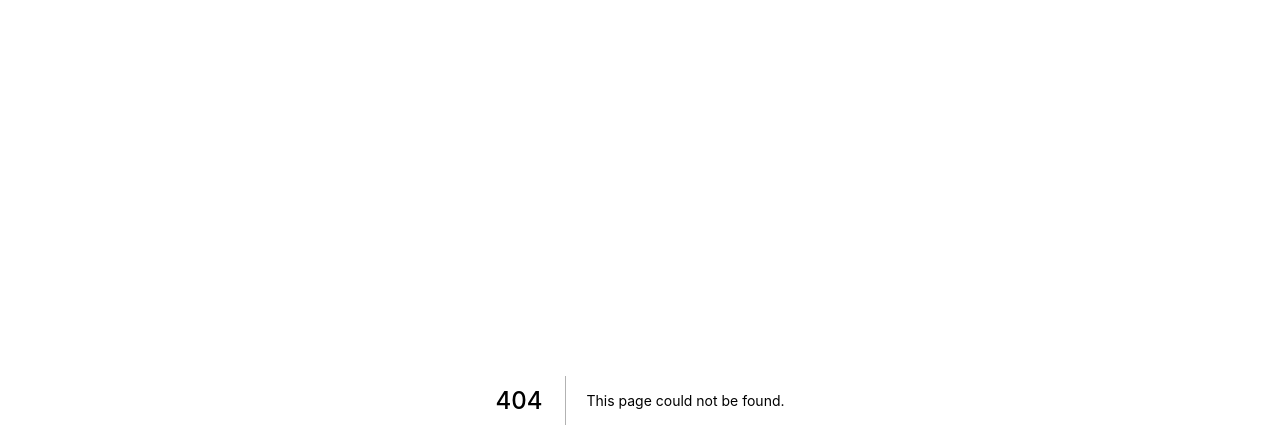
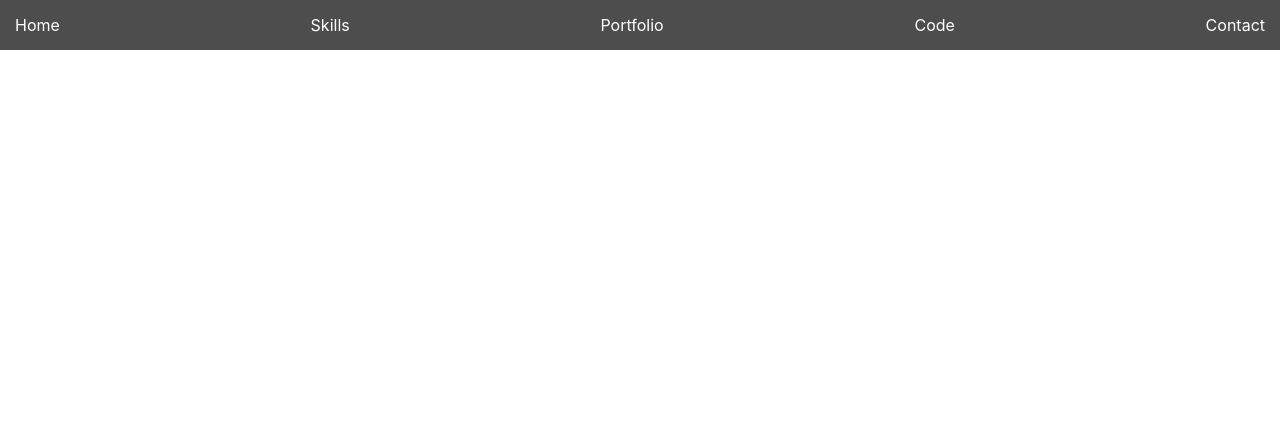
Before and after one commit to Hooper556/NewRepo, a Next.js app: page /topNavMobile in a window 1280 px wide. Before the commit this address had no page. Shown: the top 448 px of the page. Built offline with nearby package versions, Linux system fonts and the light colour scheme.

Commit message:
Website building 16

```diff
--- /dev/null
+++ b/pages/topNavMobile.js
@@ -0,0 +1,96 @@
+import React, { Component } from "react";
+import { Link } from "react-scroll";
+
+export default class MobileHeader extends Component {
+  render() {
+    return (
+      <ul
+        style={{
+          display: "flex",
+          listStyle: "none",
+          justifyContent: "space-between",
+          padding: "15px 0px",
+          backgroundColor: "#4D4D4D",
+          margin: "0px 0px",
+        }}
+      >
+        <li>
+          <Link
+            activeClass="active"
+            to="home"
+            spy={true}
+            smooth={true}
+            style={{
+              width: "15vw",
+              padding: "0px 15px",
+              cursor: "pointer",
+              color: "white",
+            }}
+          >
+            Home
+          </Link>
+        </li>
+        <li>
+          <Link
+            to="skills"
+            spy={true}
+            smooth={true}
+            style={{
+              width: "15vw",
+              padding: "15px 15px",
+              cursor: "pointer",
+              color: "white",
+            }}
+          >
+            Skills
+          </Link>
+        </li>
+        <li>
+          <Link
+            to="portfolio"
+            spy={true}
+            smooth={true}
+            style={{
+              width: "15vw",
+              padding: "15px 15px",
+              cursor: "pointer",
+              color: "white",
+            }}
+          >
+            Portfolio
+          </Link>
+        </li>
+        <li>
+          <Link
+            to="code"
+            spy={true}
+            smooth={true}
+            style={{
+              width: "15vw",
+              padding: "15px 15px",
+              cursor: "pointer",
+              color: "white",
+            }}
+          >
+            Code
+          </Link>
+        </li>
+        <li>
+          <Link
+            to="contact"
+            spy={true}
+            smooth={true}
+            style={{
+              width: "15vw",
+              padding: "15px 15px",
+              cursor: "pointer",
+              color: "white",
+            }}
+          >
+            Contact
+          </Link>
+        </li>
+      </ul>
+    );
+  }
+}
```
Also changed, not shown: pages/mobile.js (+4 -4 lines).
